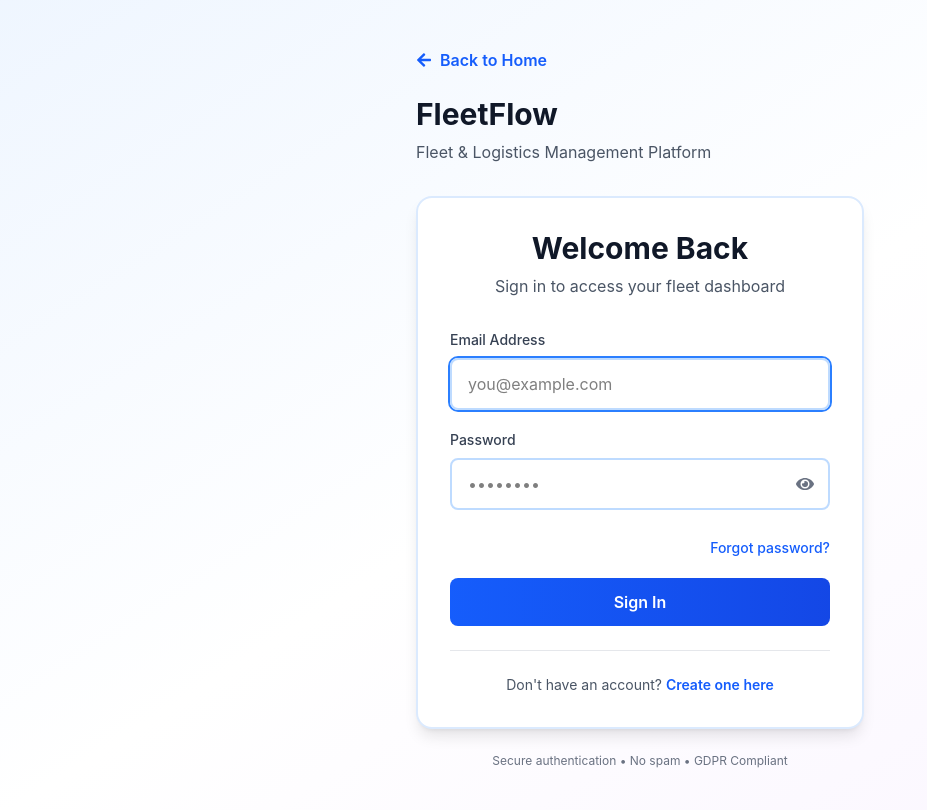
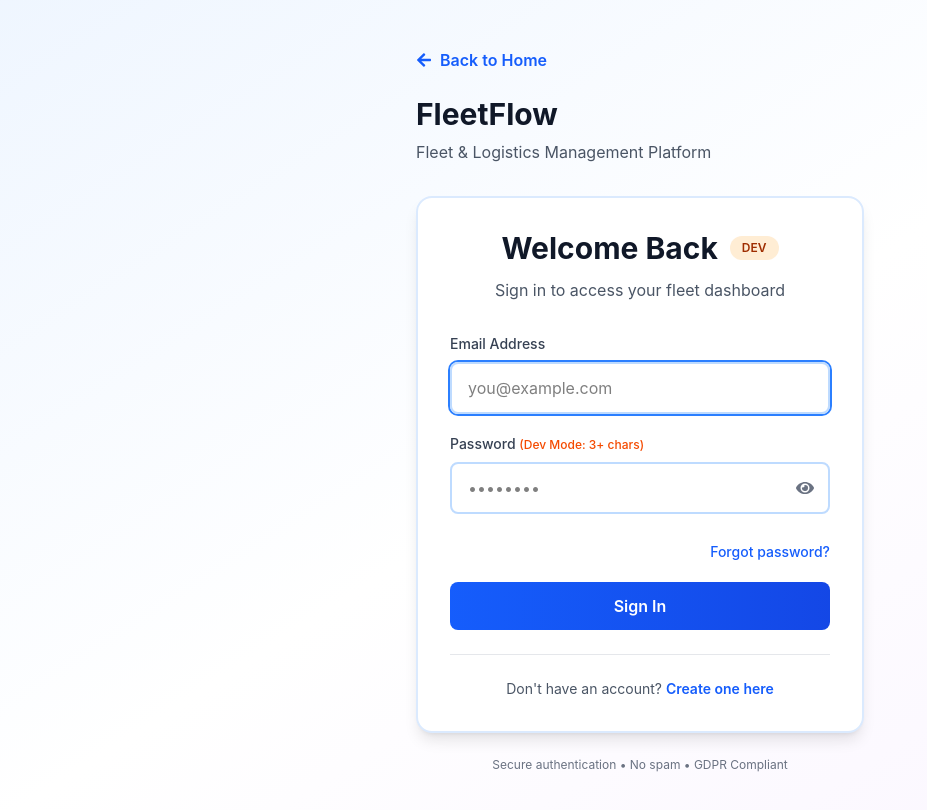
Before and after one commit to khushal910/Transport-Management-System, a React (Vite) app in the folder client/: page /auth/login in a window 1280 px wide. Shown: the top 810 px of the page, without its empty margins (0-927 px from the left). Built offline with nearby package versions, Linux system fonts and the light colour scheme.

Commit message:
feat(auth): add environment-based password validation system with dev/prod modes

```diff
--- /dev/null
+++ b/client/src/config/environment.js
@@ -0,0 +1,50 @@
+/**
+ * Environment configuration for password validation
+ *
+ * Usage:
+ * - Development: 3-digit passwords allowed
+ * - Production: 6+ character passwords required
+ */
+
+const ENV = import.meta.env.VITE_ENV || 'development';
+
+const passwordConfig = {
+  isDevelopment: ENV === 'development',
+  isProduction: ENV === 'production',
+  environment: ENV,
+
+  // Get minimum password length based on environment
+  getMinPasswordLength: () => {
+    return ENV === 'development' ? 3 : 6;
+  },
+
+  // Get password validation rule message
+  getPasswordRuleMessage: () => {
+    if (ENV === 'development') {
+      return 'Password must be at least 3 characters (Development Mode)';
+    }
+    return 'Password must be at least 6 characters';
+  },
+
+  // Validate password
+  validatePassword: (password) => {
+    const minLength = passwordConfig.getMinPasswordLength();
+    if (!password) {
+      return { valid: false, message: 'Password is required' };
+    }
+    if (password.length < minLength) {
+      return { valid: false, message: passwordConfig.getPasswordRuleMessage() };
+    }
+    return { valid: true, message: '' };
+  },
+
+  // Get environment indicator badge
+  getEnvironmentBadge: () => {
+    if (ENV === 'development') {
+      return { label: 'DEV', color: 'bg-orange-100 text-orange-800' };
+    }
+    return { label: 'PROD', color: 'bg-gray-100 text-gray-800' };
+  },
+};
+
+export default passwordConfig;
--- a/client/src/pages/auth/Login.jsx
+++ b/client/src/pages/auth/Login.jsx
@@ -4,6 +4,7 @@ import authBaseURL from '../../api/authBaseURL';
 import { FaEye, FaEyeSlash } from 'react-icons/fa';
 import { toast } from 'react-toastify';
 import { useFormNavigation } from '../../hooks/useFormNavigation';
+import passwordConfig from '../../config/environment';
 
 export default function Login() {
   const location = useLocation();
@@ -39,8 +40,8 @@ export default function Login() {
     // Password validation
     if (!loginData.password) {
       newErrors.password = 'Password is required';
-    } else if (loginData.password.length < 6) {
-      newErrors.password = 'Password must be at least 6 characters';
+    } else if (loginData.password.length < passwordConfig.getMinPasswordLength()) {
+      newErrors.password = passwordConfig.getPasswordRuleMessage();
     }
 
     setErrors(newErrors);
@@ -115,7 +116,12 @@ export default function Login() {
     <div>
       {/* Page Title */}
       <div className="text-center mb-8">
-        <h2 className="text-3xl font-bold text-gray-900 mb-2">Welcome Back</h2>
+        <div className="flex items-center justify-center gap-3 mb-3">
+          <h2 className="text-3xl font-bold text-gray-900">Welcome Back</h2>
+          <span className={`px-3 py-1 rounded-full text-xs font-semibold ${passwordConfig.getEnvironmentBadge().color}`}>
+            {passwordConfig.getEnvironmentBadge().label}
+          </span>
+        </div>
         <p className="text-gray-600">Sign in to access your fleet dashboard</p>
       </div>
 
@@ -152,7 +158,7 @@ export default function Login() {
         {/* Password Field */}
         <div>
           <label className="block text-sm font-medium text-gray-700 mb-2">
-            Password
+            Password {passwordConfig.isDevelopment && <span className="text-xs text-orange-600">(Dev Mode: 3+ chars)</span>}
           </label>
           <div className="relative">
             <input
--- a/client/src/pages/auth/Registration.jsx
+++ b/client/src/pages/auth/Registration.jsx
@@ -4,6 +4,7 @@ import authBaseURL from '../../api/authBaseURL';
 import { FaEye, FaEyeSlash, FaChevronDown } from 'react-icons/fa';
 import { toast } from 'react-toastify';
 import { useFormNavigation } from '../../hooks/useFormNavigation';
+import passwordConfig from '../../config/environment';
 
 export default function Register() {
   const [registrationData, setRegistrationData] = useState({
@@ -46,8 +47,8 @@ export default function Register() {
     // Password validation
     if (!registrationData.password) {
       newErrors.password = 'Password is required';
-    } else if (registrationData.password.length < 6) {
-      newErrors.password = 'Password must be at least 6 characters';
+    } else if (registrationData.password.length < passwordConfig.getMinPasswordLength()) {
+      newErrors.password = passwordConfig.getPasswordRuleMessage();
     }
 
     // Company validation
@@ -113,7 +114,12 @@ export default function Register() {
     <div>
       {/* Page Title */}
       <div className="text-center mb-8">
-        <h2 className="text-3xl font-bold text-gray-900 mb-2">Create Account</h2>
+        <div className="flex items-center justify-center gap-3 mb-3">
+          <h2 className="text-3xl font-bold text-gray-900">Create Account</h2>
+          <span className={`px-3 py-1 rounded-full text-xs font-semibold ${passwordConfig.getEnvironmentBadge().color}`}>
+            {passwordConfig.getEnvironmentBadge().label}
+          </span>
+        </div>
         <p className="text-gray-600">Get started with FleetFlow management system</p>
       </div>
 
@@ -184,7 +190,7 @@ export default function Register() {
           {/* Password */}
           <div>
             <label className="block text-sm font-medium text-gray-700 mb-2">
-              Password
+              Password {passwordConfig.isDevelopment && <span className="text-xs text-orange-600">(Dev Mode: 3+ chars)</span>}
             </label>
             <div className="relative">
               <input
```
